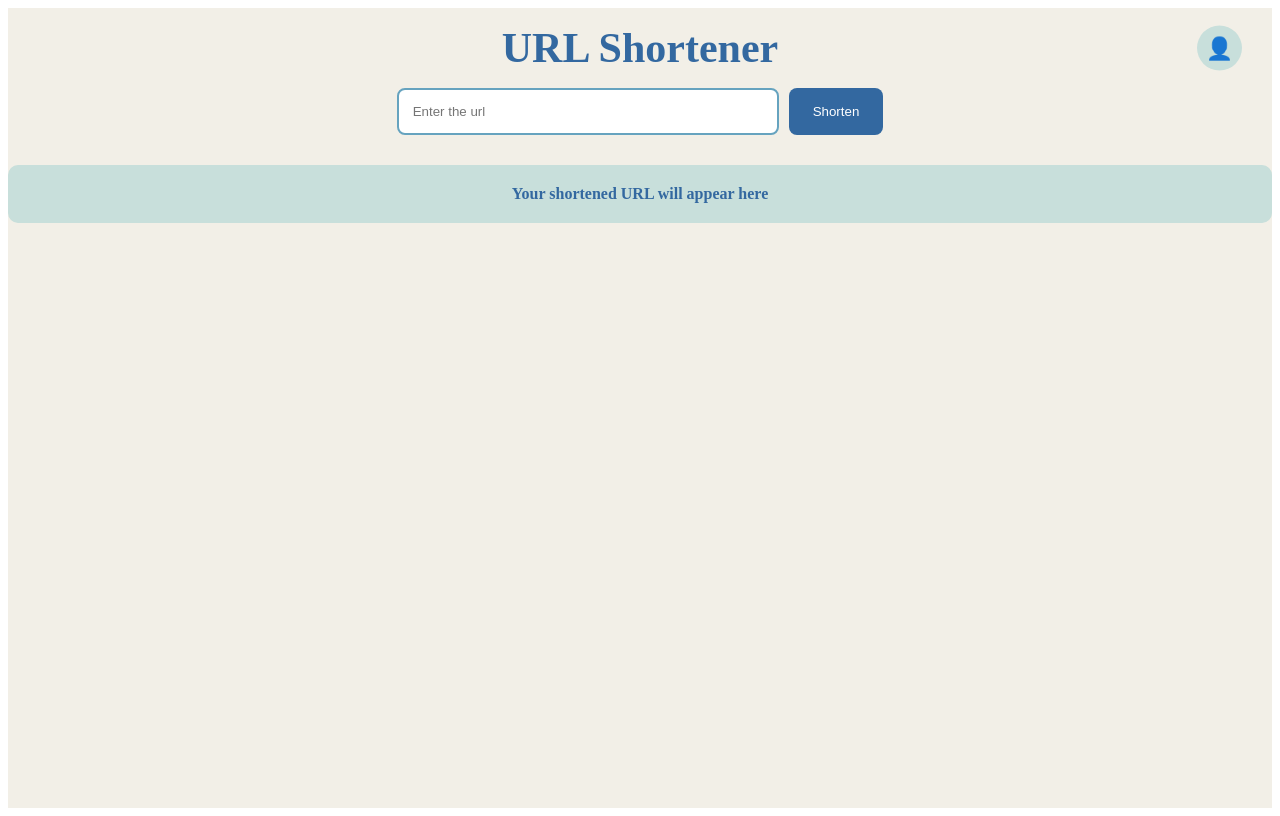
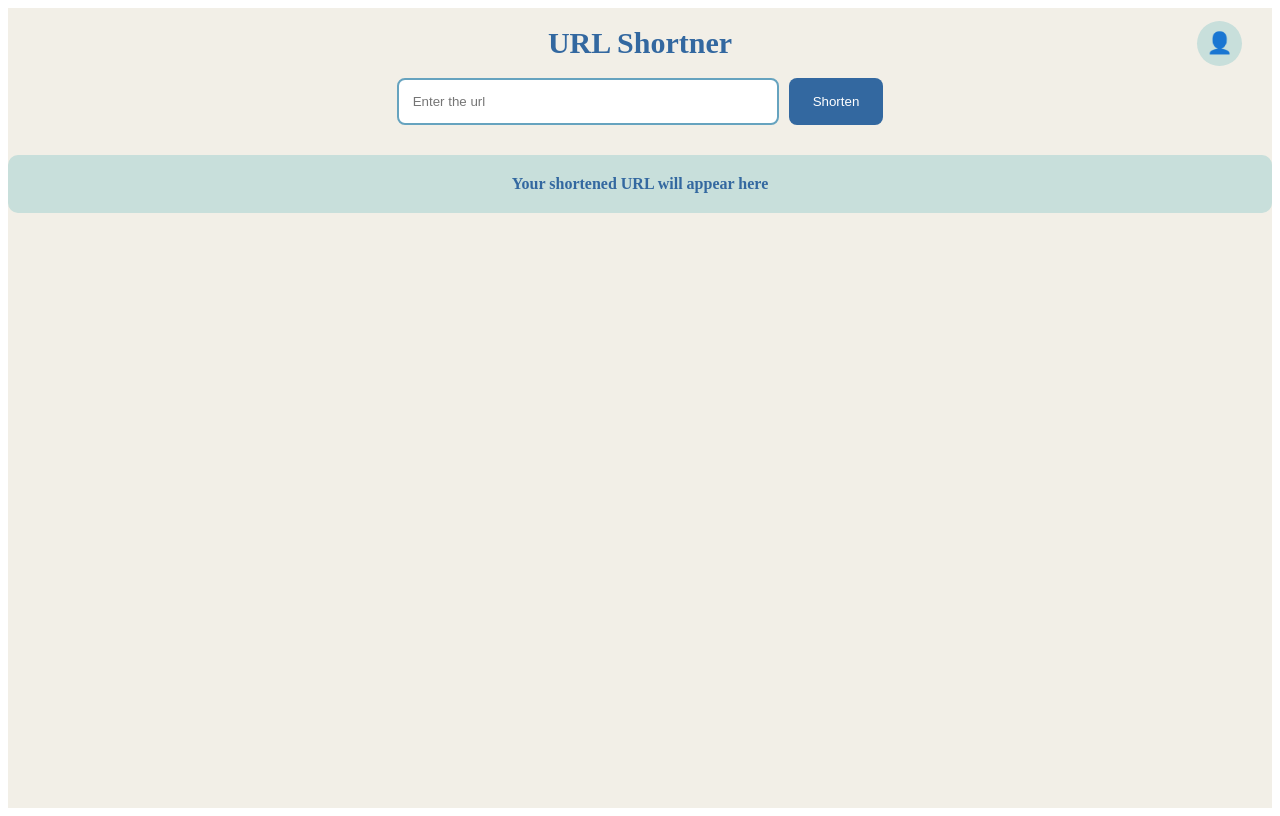
Before and after one commit to TanayUmre/URLShortner, a React (Vite) app in the folder frontend/: page / in a window 1280 px wide. Built offline with nearby package versions, Linux system fonts and the light colour scheme.

Commit message:
Added Navbar

```diff
--- a/frontend/src/App.jsx
+++ b/frontend/src/App.jsx
@@ -1,5 +1,6 @@
 import {useState} from 'react';
 import './all.css';
+import Navbar from './components/Navbar';
 
 function App(){
     const [inputUrl, setInputUrl] = useState("");
@@ -35,10 +36,7 @@ function App(){
 
     return (
       <div className="shorten-main">
-        <div className="top-bar">
-                <h1 className="shorten-heading">URL Shortener</h1>
-                <button className="profile-icon">👤</button>
-            </div>
+        <Navbar/>
         <form onSubmit={handleSubmit} className="shorten-form">
           <input className="urlinput" placeholder="Enter the url" value={inputUrl} onChange={handleChange}></input>
           <button className="shorten-button" type="submit">Shorten</button>
--- a/frontend/src/all.css
+++ b/frontend/src/all.css
@@ -1,3 +1,19 @@
+.navbar{
+  height: 70px;
+  position: relative;
+  display: flex;
+  align-items: center;
+  justify-content: center;
+  background-color: #F2EFE7;
+}
+
+.navbar-logo{
+  margin: 0;
+  color:#3368A0;
+  font-size: 30px;
+  font-weight: 700;
+}
+
 .shorten-main {
   min-height: 100vh;
   background-color: #F2EFE7;
@@ -15,20 +31,19 @@
 
 .profile-icon {
   position: absolute;
-  right: 30px;
-  top: 50%;
-  transform: translateY(-50%);
+  right:30px;
   width: 45px;
   height: 45px;
   border: none;
   border-radius: 50%;
   background-color: #C8DFDB;
   color: #3368A0;
-  font-size: 22px;
+  font-size: 21px;
   cursor: pointer;
   display: flex;
   align-items: center;
   justify-content: center;
+  transition: 0.2s ease;
 }
 
 .profile-icon:hover {
--- /dev/null
+++ b/frontend/src/components/Navbar.jsx
@@ -0,0 +1,15 @@
+function Navbar(){
+    return (
+        <nav className="navbar">
+            <div className="navbar-logo">
+                URL Shortner
+            </div>
+
+            <button className="profile-icon">
+                👤
+            </button>
+        </nav>
+    );
+}
+
+export default Navbar;
```
